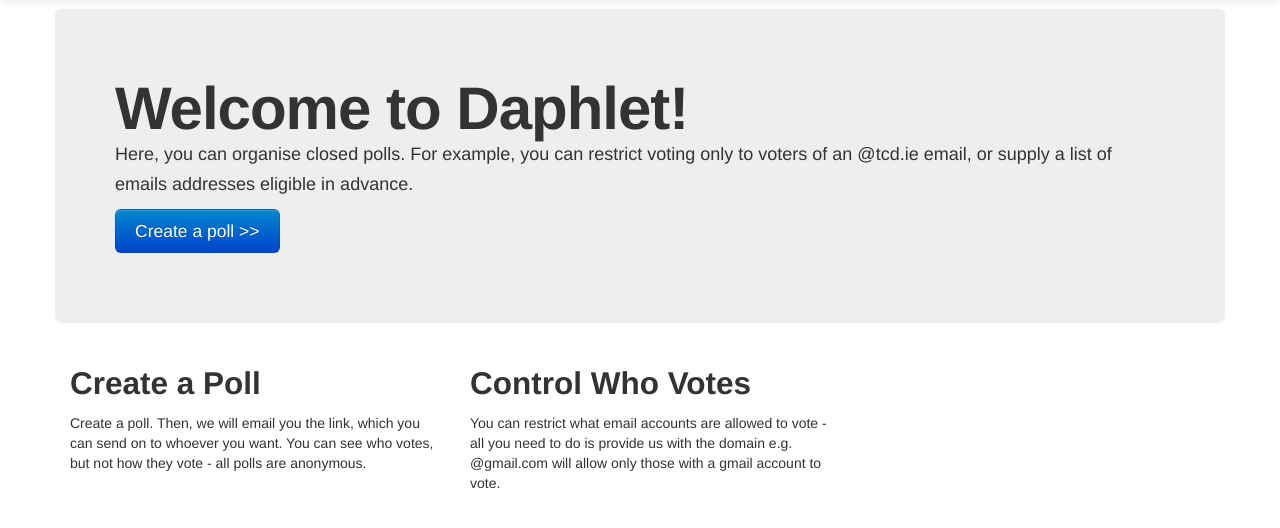
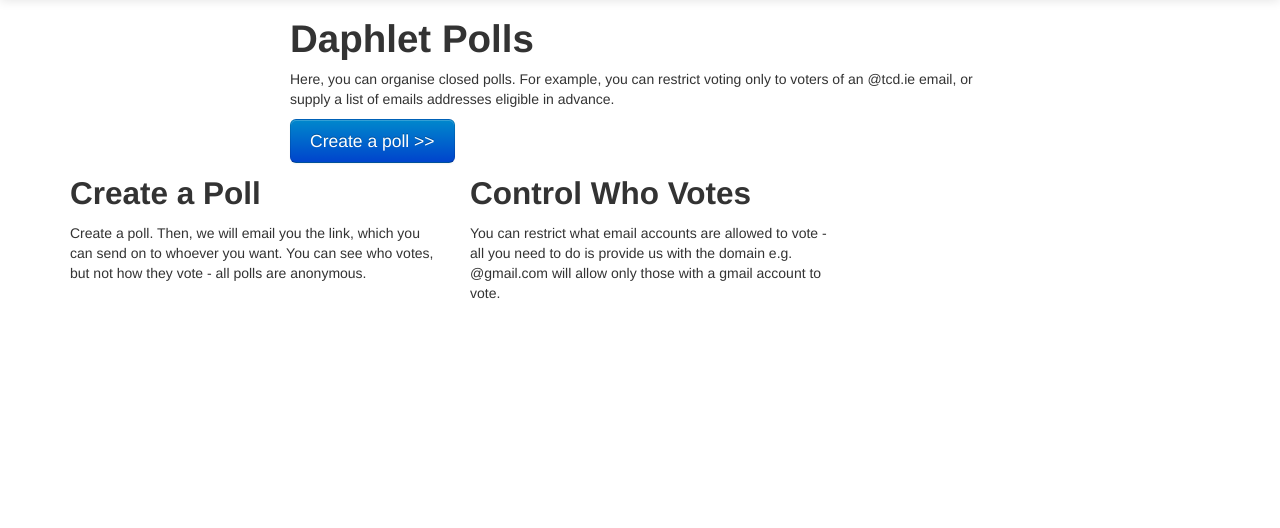
Before and after one commit to toconnor13/daphlet, a Django app: template templates/polls/index.html in a window 1280 px wide. Shown: the part 41-569 px from the top of the page. Run offline with Django 3.2, Linux system fonts and the light colour scheme; the template is opened without the code that fills it, so the values that code supplies are empty; some libraries are stand-ins or nearby versions.

Commit message:
UI change

```diff
--- a/templates/polls/index.html
+++ b/templates/polls/index.html
@@ -1,14 +1,15 @@
 {% extends "base.html" %}
 
 {% block content %}
-<div class="container">
-<div class="hero-unit">
-	<h1>Welcome to Daphlet!</h1>
 
-	<p>Here, you can organise closed polls.  For example, you can restrict voting only to voters of an @tcd.ie email, or supply a list of emails addresses eligible in advance.</p>
-	<p><a href="/polls/create_poll/1/"class="btn btn-primary btn-large">Create a poll >></a></p>
+<div class="container" style="max-width: 700px">
+	<div class="jumbotron">
+		<h1>Daphlet Polls</h1>
+		<p>Here, you can organise closed polls. For example, you can restrict voting only to voters of an @tcd.ie email, or supply a list of emails addresses eligible in advance. </p>
+		<a href="/polls/create_poll/1/"class="btn btn-primary btn-large">Create a poll >></a>
+	</div>
 </div>
-</div>
+
 
 <div class="span4">
 	<h2>Create a Poll</h2>
```
